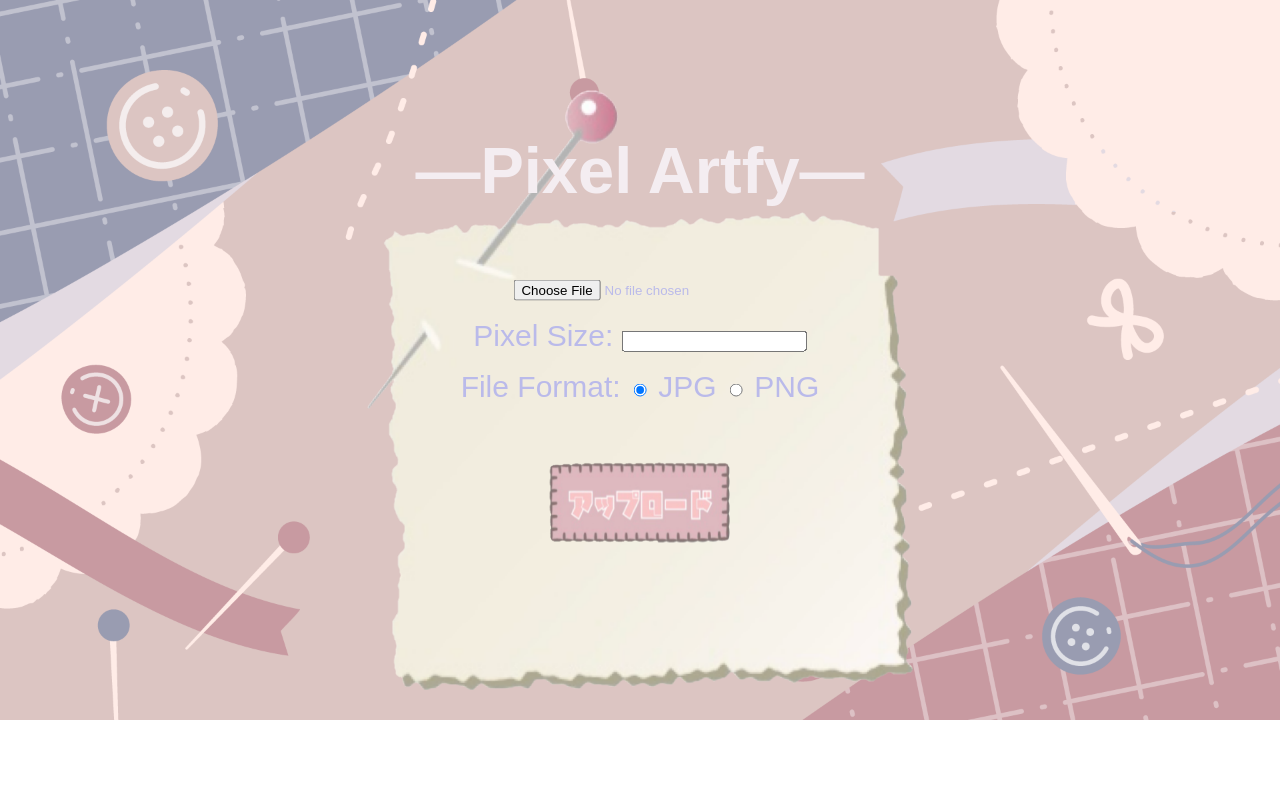
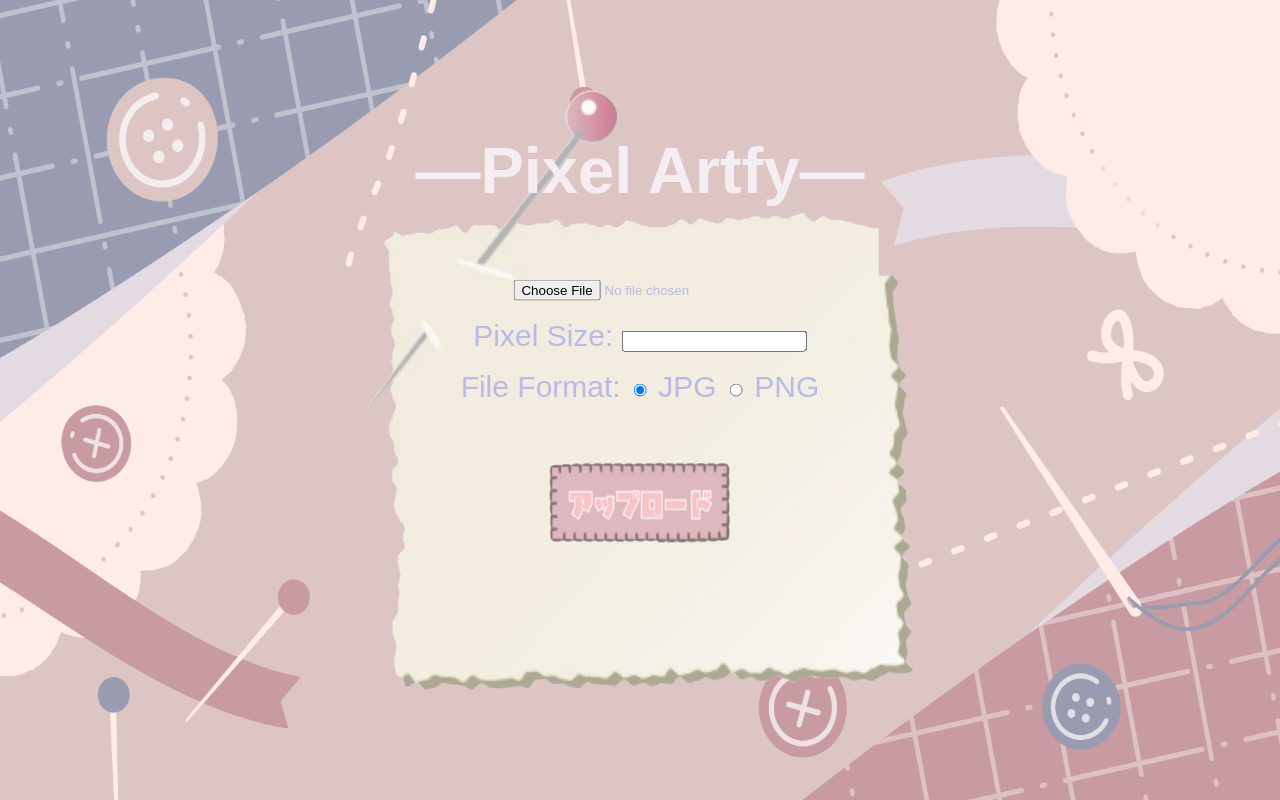
Before and after one commit to Rina-24/PixelArtify, a Flask app: page / in a window 1280 px wide. Run offline with Flask 3, Linux system fonts and the light colour scheme.

Commit message:
画面の全体表示

```diff
--- a/static/upload.css
+++ b/static/upload.css
@@ -3,7 +3,7 @@
 body {
     margin: 0;
     padding: 0;
-    background-size: cover;
+    background-size: 100vw 100vh;
     background-image: url('/static/img/bg.PNG');
     font-family: Arial, sans-serif;
     background-repeat: no-repeat;
```
Also changed, not shown: make_transparent.py (+7 -69 lines), uploads/result_image.jpg, uploads/uploaded_image.jpg.
